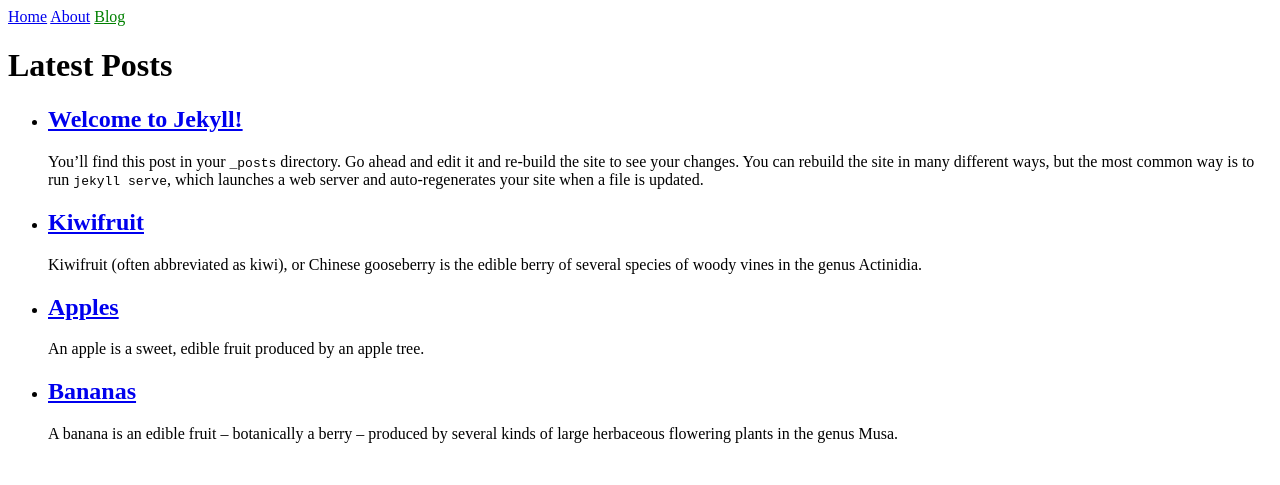
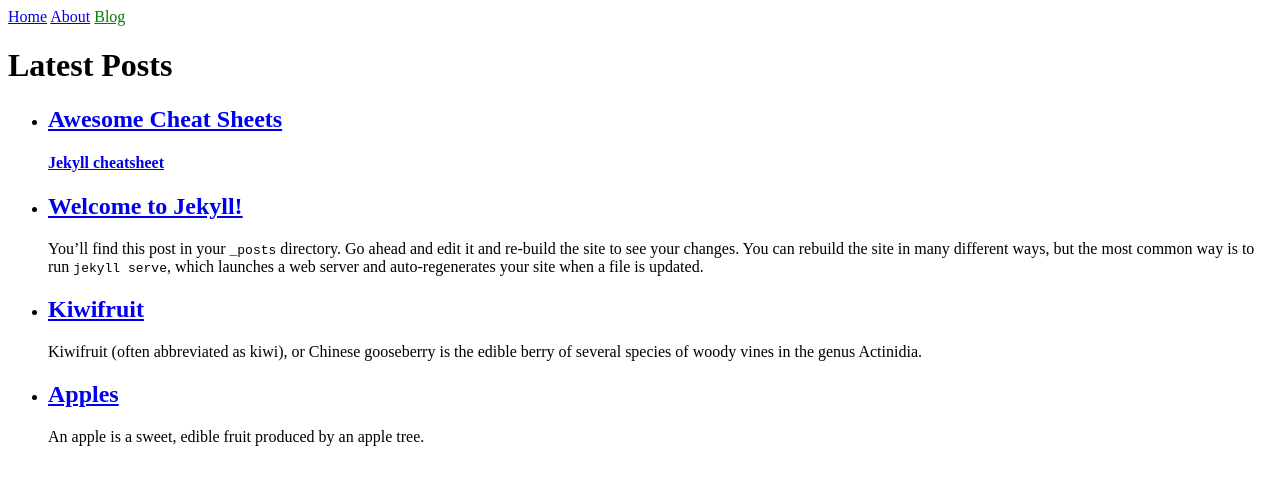
Before and after one commit to readchrisk/readchrisk.github.io, a Jekyll site: the page built from blog.html, in a window 1280 px wide. Shown: the top 485 px of the page. Built offline with Jekyll 4.4.1, drawn with Linux system fonts in a browser that asks for light colours.

Commit message:
blog post

```diff
--- a/_posts/2018-08-20-bananas.md
+++ /dev/null
@@ -1,13 +0,0 @@
----
-layout: post
-author: jill
----
-
-A banana is an edible fruit – botanically a berry – produced by several
-kinds of large herbaceous flowering plants in the genus Musa.
-
-In some countries, bananas used for cooking may be called "plantains",
-distinguishing them from dessert bananas. The fruit is variable in size,
-color, and firmness, but is usually elongated and curved, with soft
-flesh rich in starch covered with a rind, which may be green, yellow,
-red, purple, or brown when ripe.
--- a/index.html
+++ b/index.html
@@ -10,6 +10,6 @@ title: Home
     <title>Home</title>
   </head>
   <body>
-    <h1>{{ "Hello World!" | downcase }}</h1>
+    <h1>{{ "Welcome to my site!" | downcase }}</h1>
   </body>
 </html>
```
Also changed, not shown: _posts/2023-07-10-cheatsheets.md (added, +30 -0 lines), about.md (+2 -1 lines).
